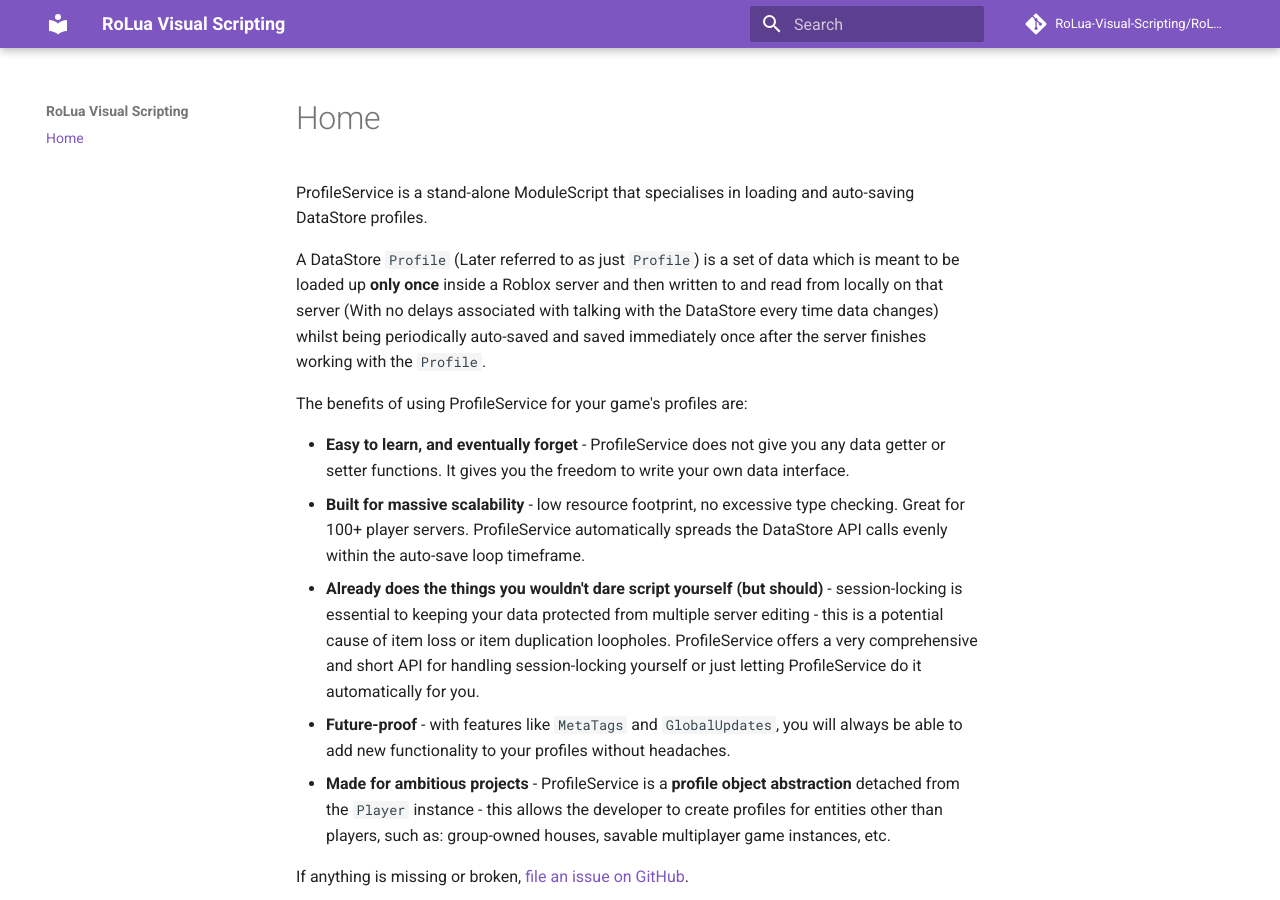
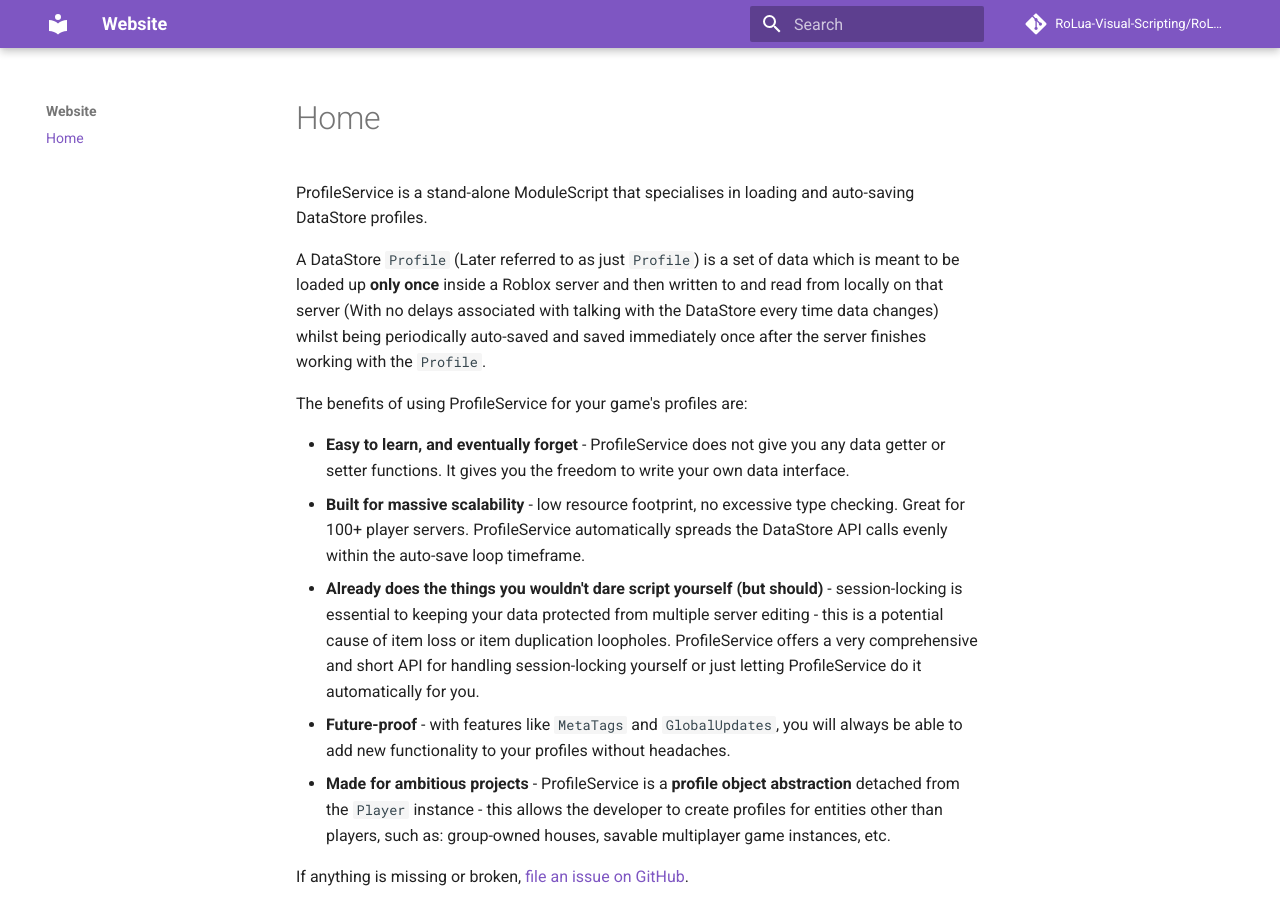
Before and after one commit to RoLua-Visual-Scripting/RoLua-Visual-Scripting, an MkDocs documentation site: the page built from docs/index.md, in a window 1280 px wide and 900 px high. Built offline with MkDocs 1.6.1 and Material for MkDocs 9.7.7, drawn with Linux system fonts in a browser that asks for light colours; comment, search, counter and statistics services are not loaded.

Commit message:
Update mkdocs.yml

```diff
--- a/mkdocs.yml
+++ b/mkdocs.yml
@@ -1,4 +1,4 @@
-site_name: RoLua Visual Scripting
+site_name: Website
 site_url: https://rolua-visual-scripting.github.io/RoLua-Visual-Scripting/
 repo_name: RoLua-Visual-Scripting/RoLua-Visual-Scripting
 repo_url: https://github.com/RoLua-Visual-Scripting/RoLua-Visual-Scripting
```
